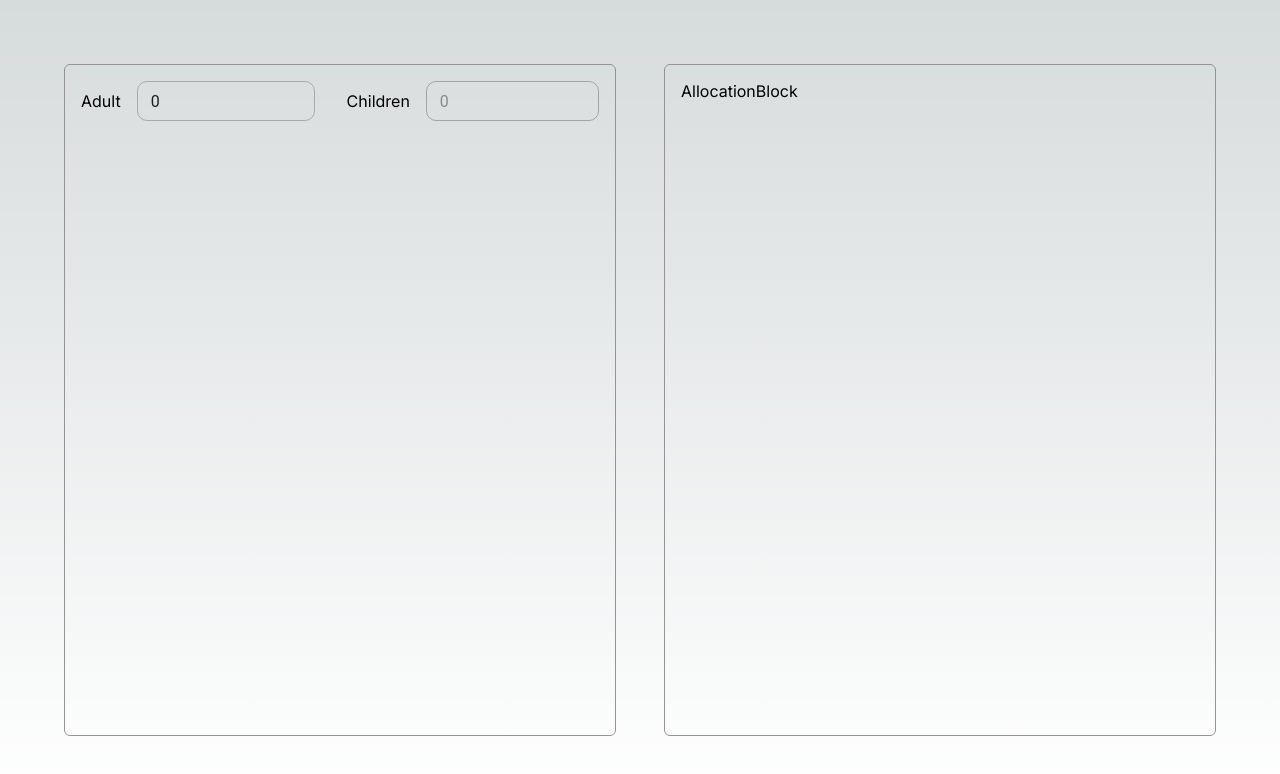
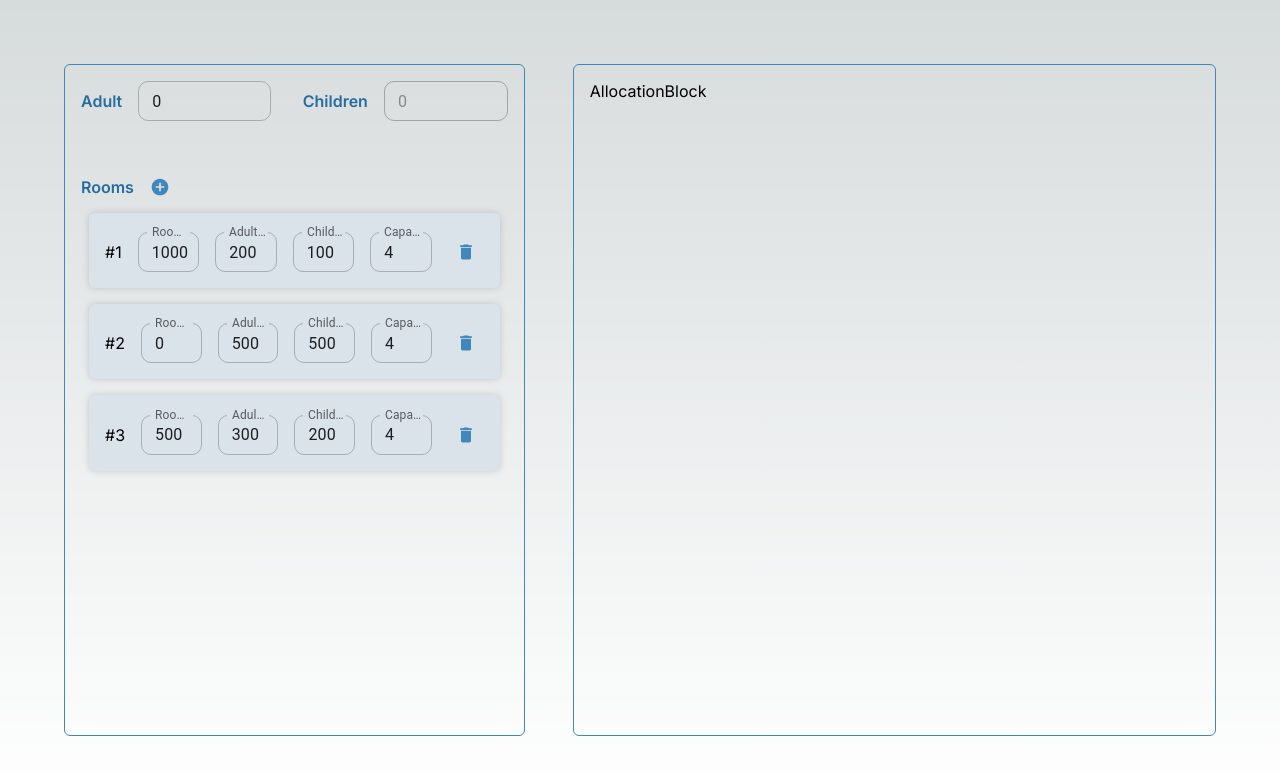
Before and after one commit to JyunChiu/roomAllocation, a Next.js app in the folder frontend/: page / in a window 1280 px wide. Shown: the top 774 px of the page. Built offline with nearby package versions, Linux system fonts and the light colour scheme.

Commit message:
feat: BaseInfoBlock

```diff
--- a/frontend/package.json
+++ b/frontend/package.json
@@ -13,6 +13,7 @@
     "@emotion/styled": "^11.11.5",
     "@mui/icons-material": "^5.16.4",
     "@mui/material": "^5.16.4",
+    "@mui/x-data-grid": "^7.10.0",
     "next": "14.2.5",
     "react": "^18",
     "react-dom": "^18",
--- a/frontend/src/app/page.style.ts
+++ b/frontend/src/app/page.style.ts
@@ -3,17 +3,16 @@ import styled from "styled-components";
 import { COLOR, BORDER_RADIUS } from "src/stylesheet";
 
 export const Container = styled.div`
-  min-height: 100vh;
+  height: 100vh;
   display: flex;
-  /* align-items: center; */
   justify-content: center;
   gap: 3rem;
   padding: 5% 5%;
 `;
 
 export const BlockContainer = styled.div`
-  width: 50%;
-  border: 1px solid ${COLOR.GRAY_1};
+  flex: 1;
+  border: 1px solid ${COLOR.BLUE_2};
   border-radius: ${BORDER_RADIUS.SM};
   padding: 1rem;
 `;
--- a/frontend/src/app/page.tsx
+++ b/frontend/src/app/page.tsx
@@ -8,7 +8,11 @@ import { Container } from "./page.style";
 
 const Home: FC = () => {
   const [guest, setGuest] = useState<GuestInfo>({ adult: 0, children: 0 });
-  const [rooms, setRooms] = useState<RoomInfo[]>([]);
+  const [rooms, setRooms] = useState<RoomInfo[]>([
+    { roomPrice: 1000, adultPrice: 200, childPrice: 100, capacity: 4 },
+    { roomPrice: 0, adultPrice: 500, childPrice: 500, capacity: 4 },
+    { roomPrice: 500, adultPrice: 300, childPrice: 200, capacity: 4 },
+  ]);
   const contextValue = useMemo(
     () => ({
       guest,
--- /dev/null
+++ b/frontend/src/components/BaseInfoBlock/AddButton/AddButton.style.ts
@@ -0,0 +1,19 @@
+import { styled } from "@mui/material/styles";
+
+export const Container = styled("div")(({ theme }) => ({
+  padding: `${theme.spacing(4)} ${theme.spacing(4)} ${theme.spacing(2)}`,
+  gap: theme.spacing(3),
+  display: "flex",
+  flexDirection: "column",
+  alignItems: "center",
+
+  "& .fields-box": {
+    display: "grid",
+    gridTemplateColumns: "repeat(2, 1fr)",
+    gap: theme.spacing(2),
+  },
+  "& .footer": {
+    display: "flex",
+    gap: theme.spacing(2),
+  },
+}));
--- /dev/null
+++ b/frontend/src/components/BaseInfoBlock/AddButton/AddButton.tsx
@@ -0,0 +1,78 @@
+import React, { FC, memo, useState, useCallback } from "react";
+import { RoomInfo } from "types/data";
+import { FieldLabel } from "types/common";
+import { Button, PopoverButton } from "components/Buttons";
+import { Box } from "@mui/material";
+import AddCircleIcon from "@mui/icons-material/AddCircle";
+import TextField from "components/TextField";
+import { Container } from "./AddButton.style";
+
+interface Props {
+  onConfirm: (item: RoomInfo) => void;
+}
+
+const defaultRoomInfo = {
+  roomPrice: 0,
+  adultPrice: 0,
+  childPrice: 0,
+  capacity: 0,
+};
+
+const AddButton: FC<Props> = ({ onConfirm }) => {
+  const [open, setOpen] = useState<boolean>(false);
+  const [roomInfo, setRoomInfo] = useState<RoomInfo>(defaultRoomInfo);
+
+  const handleConfirm = useCallback(() => {
+    setOpen(false);
+    onConfirm(roomInfo);
+  }, [roomInfo, onConfirm]);
+
+  const handleButtonStatus = useCallback(() => {
+    setRoomInfo(defaultRoomInfo);
+    setOpen((prev) => !prev);
+  }, []);
+
+  const handleConfigChange = useCallback(
+    (name: string, val: string | number) => {
+      setRoomInfo((prev) => ({ ...prev, [name]: val }));
+    },
+    [setRoomInfo]
+  );
+
+  return (
+    <PopoverButton
+      open={open}
+      onClick={handleButtonStatus}
+      onClose={handleButtonStatus}
+      className="btn-add"
+      button={{ icon: <AddCircleIcon /> }}
+    >
+      <Container>
+        <div className="fields-box">
+          {Object.entries(roomInfo).map(([fieldName, fieldVal]) => (
+            <div className="field-box" key={fieldName}>
+              <TextField
+                labelFixed
+                type="number"
+                name={fieldName}
+                label={FieldLabel[fieldName as keyof typeof FieldLabel]}
+                value={fieldVal}
+                onChange={handleConfigChange}
+              />
+            </div>
+          ))}
+        </div>
+        <Box className="footer">
+          <Button outlined onClick={(): void => setOpen(false)} small>
+            Cancel
+          </Button>
+          <Button onClick={handleConfirm} small>
+            Confirm
+          </Button>
+        </Box>
+      </Container>
+    </PopoverButton>
+  );
+};
+
+export default memo(AddButton);
--- /dev/null
+++ b/frontend/src/components/BaseInfoBlock/AddButton/index.ts
@@ -0,0 +1 @@
+export { default } from './AddButton';
--- a/frontend/src/components/BaseInfoBlock/BaseInfoBlock.style.ts
+++ b/frontend/src/components/BaseInfoBlock/BaseInfoBlock.style.ts
@@ -1,7 +1,18 @@
 import styled from "styled-components";
+import { SCROLL_BAR_SIZE, COLOR, BORDER_RADIUS } from "src/stylesheet";
 import { BlockContainer } from "src/app/page.style";
 
-export const Container = styled(BlockContainer)``;
+export const Container = styled(BlockContainer)`
+  display: flex;
+  flex-direction: column;
+  gap: 3rem;
+  width: 40%;
+  flex: unset;
+  .label {
+    font-weight: 600;
+    color: ${COLOR.BLUE_1};
+  }
+`;
 
 export const GuestArea = styled.div`
   display: flex;
@@ -12,3 +23,36 @@ export const GuestArea = styled.div`
     gap: 1rem;
   }
 `;
+
+export const RoomArea = styled.div`
+  display: flex;
+  flex-direction: column;
+  flex: 1;
+  min-height: 0;
+  .title-box {
+    display: flex;
+    align-items: center;
+    gap: 0.5rem;
+  }
+  .rooms-box {
+    display: flex;
+    flex-direction: column;
+    gap: 1rem;
+    height: 100%;
+    overflow: auto;
+    padding: 0.5rem;
+    &::-webkit-scrollbar {
+      width: ${SCROLL_BAR_SIZE.XS};
+    }
+  }
+`;
+
+export const PriceBar = styled.div`
+  display: flex;
+  align-items: center;
+  gap: 1rem;
+  padding: 1.2rem 1rem 1rem;
+  box-shadow: 0 0 6px 0 #57575740;
+  border-radius: ${BORDER_RADIUS.SM};
+  background: ${COLOR.BLUE_3};
+`;
--- a/frontend/src/components/BaseInfoBlock/BaseInfoBlock.tsx
+++ b/frontend/src/components/BaseInfoBlock/BaseInfoBlock.tsx
@@ -1,13 +1,24 @@
 import React, { FC, useContext, useCallback } from "react";
 import { AppContext } from "src/contexts";
+import { FieldLabel } from "types/common";
+import { RoomInfo } from "types/data";
+import { Delete } from "@mui/icons-material";
+import { IconButton } from "components/Buttons";
 import TextField from "components/TextField";
-import { Container, GuestArea } from "./BaseInfoBlock.style";
+import AddButton from "./AddButton";
+import {
+  Container,
+  GuestArea,
+  RoomArea,
+  PriceBar,
+} from "./BaseInfoBlock.style";
 
 const BaseInfoBlock: FC = () => {
-  const { guest, setGuest } = useContext(AppContext);
+  const { guest, setGuest, rooms, setRooms } = useContext(AppContext);
 
   const handleConfigChange = useCallback(
     (name: string, val: string | number) => {
+      console.log(typeof val, val);
       setGuest((prev) => ({ ...prev, [name]: val }));
     },
     [setGuest]
@@ -20,32 +31,83 @@ const BaseInfoBlock: FC = () => {
     [setGuest]
   );
 
+  const onDeleteKey = useCallback(
+    (index: number) => {
+      const result = [...rooms];
+      result.splice(index, 1);
+      setRooms(result);
+    },
+    [rooms, setRooms]
+  );
+
+  const handleRoomInfoChange = useCallback(
+    (index: number, name: string, val: string | number) => {
+      const result = [...rooms];
+      const updatedRoom = { ...rooms[index], [name]: val };
+      result.splice(index, 1, updatedRoom);
+      setRooms(result);
+    },
+    [rooms, setRooms]
+  );
+
+  const handleRoomAdd = useCallback(
+    (item: RoomInfo) => {
+      setRooms((prev) => [...prev, item]);
+    },
+    [setRooms]
+  );
+
   return (
     <Container>
       <GuestArea>
-        <div className="field-box">
-          <div className="label">Adult</div>
+        {Object.entries(guest).map(([fieldName, fieldVal]) => (
+          <div className="field-box" key={fieldName}>
+            <div className="label">
+              {FieldLabel[fieldName as keyof typeof FieldLabel]}
+            </div>
             <TextField
               labelFixed
-            name="adult"
+              name={fieldName}
               label=""
-            value={guest?.adult}
+              type="number"
+              value={fieldVal}
+              disabled={fieldName === "children" && !guest.adult}
               onBlur={handleAdultCountBlur}
               onChange={handleConfigChange}
             />
           </div>
-        <div className="field-box">
-          <div className="label">Children</div>
+        ))}
+      </GuestArea>
+      <RoomArea>
+        <div className="title-box">
+          <div className="label">Rooms</div>
+          <AddButton onConfirm={handleRoomAdd} />
+        </div>
+
+        <div className="rooms-box">
+          {rooms.map((item, i) => (
+            <PriceBar key={`room#${i}`}>
+              <div className="room-no">#{i + 1}</div>
+              {Object.entries(item).map(([fieldName, fieldVal]) => (
+                <div className="field-box" key={fieldName}>
                   <TextField
                     labelFixed
-            name="children"
-            label=""
-            disabled={!guest?.adult}
-            value={guest?.children}
-            onChange={handleConfigChange}
+                    name={fieldName}
+                    label={FieldLabel[fieldName as keyof typeof FieldLabel]}
+                    value={fieldVal}
+                    onChange={(name: string, val: string | number) =>
+                      handleRoomInfoChange(i, name, val)
+                    }
                   />
                 </div>
-      </GuestArea>
+              ))}
+              <IconButton onClick={(e): void => onDeleteKey(i)}>
+                <Delete />
+              </IconButton>
+            </PriceBar>
+          ))}
+        </div>
+      </RoomArea>
     </Container>
   );
 };
--- a/frontend/src/stylesheet.ts
+++ b/frontend/src/stylesheet.ts
@@ -1,10 +1,14 @@
 import { Colors, Sizes } from "types/common";
 
 export const COLOR: Colors = {
-  WHITE: "white",
+  WHITE: "#f9f9f9",
   BLACK: "#333333",
   // dark → light
+  BLUE_1: "#276c9e",
+  BLUE_2: "#4087bb",
+  BLUE_3: "#dae2ea",
   GRAY_1: "#949494",
+  GRAY_2: "#CCCCCC",
 };
 
 export const BORDER_RADIUS: Sizes = {
@@ -19,3 +23,19 @@ export const ICON_SIZE: Sizes = {
   MD: "20px",
   SM: "18px",
 };
+
+export const FONT_SIZE: Sizes = {
+  XL: "24px",
+  LG: "20px",
+  MD: "18px",
+  REGULAR: "16px",
+  SM: "14px",
+  XS: "12px",
+};
+
+export const SCROLL_BAR_SIZE: Sizes = {
+  LG: "12px",
+  MD: "8px",
+  SM: "6px",
+  XS: "4px",
+};
--- a/frontend/src/types/common/common.ts
+++ b/frontend/src/types/common/common.ts
@@ -1,14 +1,29 @@
+enum FieldLabel {
+  adult = "Adult",
+  children = "Children",
+  roomPrice = "Room Price",
+  adultPrice = "Adult Price",
+  childPrice = "Child Price",
+  capacity = "Capacity",
+}
 interface Sizes {
   XL?: string;
   LG: string;
   MD: string;
+  REGULAR?: string;
   SM: string;
+  XS?: string;
 }
 
 interface Colors {
   WHITE: string;
   BLACK: string;
+  BLUE_1: string;
+  BLUE_2: string;
+  BLUE_3: string;
   GRAY_1: string;
+  GRAY_2: string;
 }
 
+export { FieldLabel };
 export type { Sizes, Colors };
--- a/frontend/src/types/common/index.ts
+++ b/frontend/src/types/common/index.ts
@@ -1,3 +1,4 @@
-import { Sizes, Colors } from "./common";
+import { Sizes, Colors, FieldLabel } from "./common";
 
+export { FieldLabel };
 export type { Sizes, Colors };
```
Also changed, not shown: 1 other file (tests, documents, lock files or other folders). Lines whose indentation alone changed are shown as unchanged.
